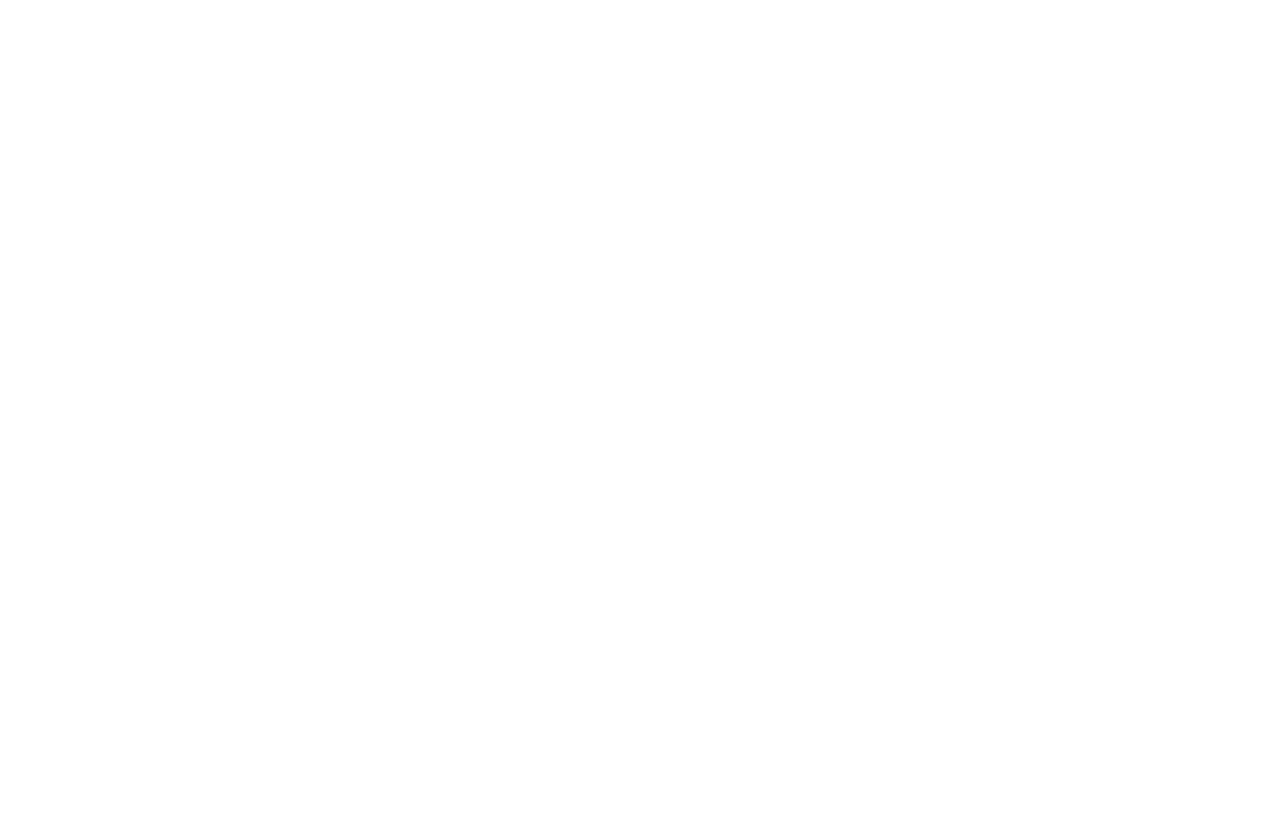
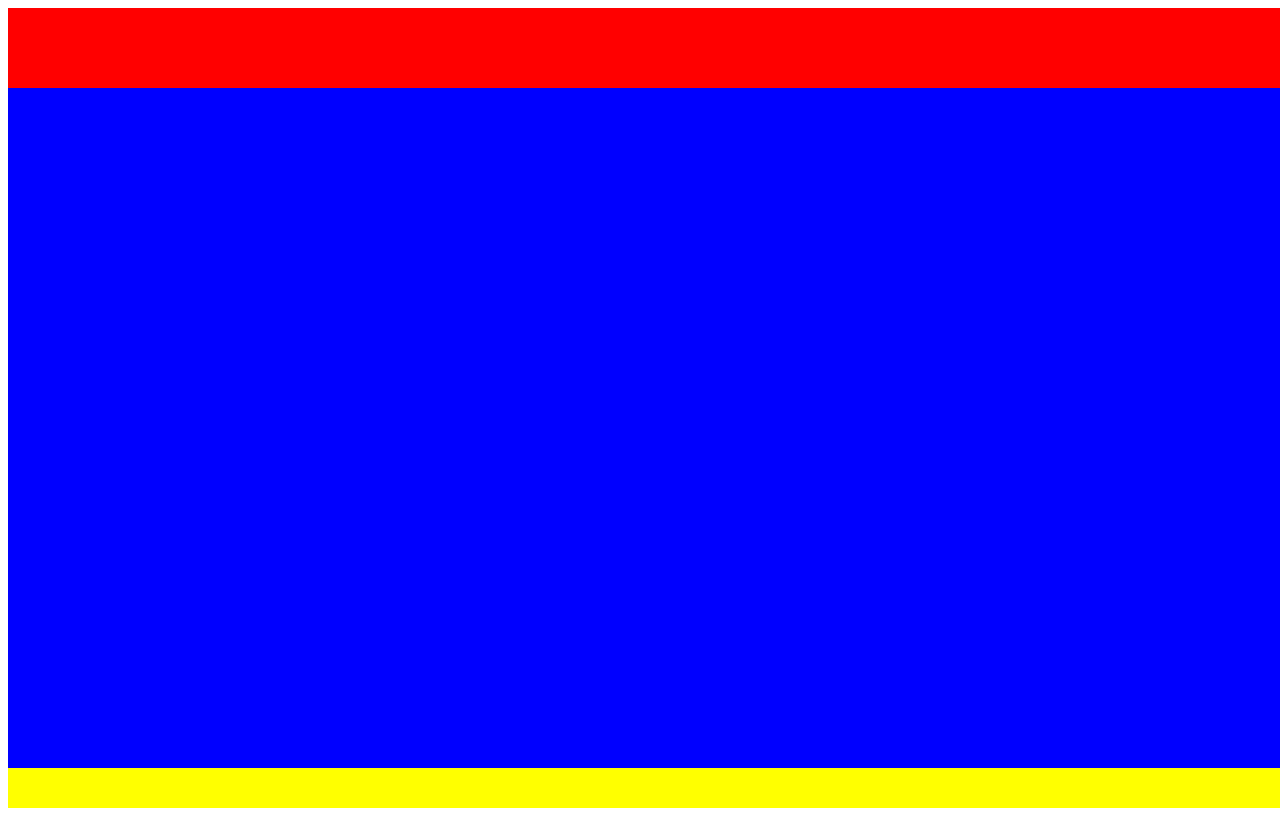
Before and after one commit to MarcelHasenmaierPlanB/etur_workshop, a plain HTML site: page src/website/index.html in a window 1280 px wide. Drawn offline with Linux system fonts and the light colour scheme.

Commit message:
css angebunden (final)

```diff
--- a/src/website/styles.css
+++ b/src/website/styles.css
@@ -3,19 +3,27 @@ body {
     grid-template-areas: "header"
                         "content"
                         "footer";
+    height: auto;
+    width: 100%;
 }
 
 #header {
     grid-area: header;
     background-color: red;
+    width: 100%;
+    height: 10vh;
 }
 
 #content {
-    grid: content;
+    grid-area: content;
     background-color: blue;
+    width: 100%;
+    height: 85vh;
 }
 
 #footer {
-    grid: footer;
+    grid-area: footer;
     background-color: yellow;
+    width: 100%;
+    height: 5vh;
 }
```
